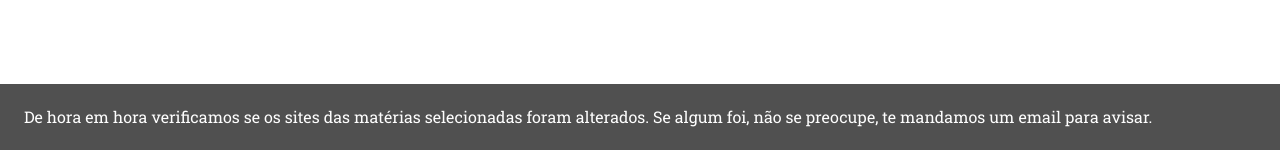
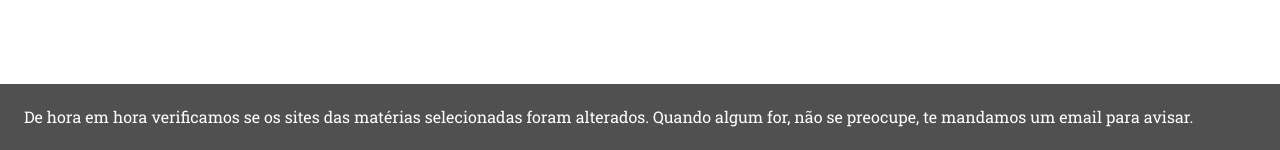
Before and after one commit to fholiveira/avis-IME, a Flask app: template src/templates/feed.html in a window 1280 px wide. Shown: the part 650-800 px from the top of the page. Run offline with Flask 2, Linux system fonts and the light colour scheme; the template is opened without the code that fills it, so the values that code supplies are empty; parts of the project's set-up code (start-up, migrations or seed data) failed here and were passed over; some libraries are stand-ins or nearby versions.

Commit message:
Fix footer text

```diff
--- a/src/templates/feed.html
+++ b/src/templates/feed.html
@@ -43,7 +43,7 @@
       </ul>
     </section>
 
-    <footer>De hora em hora verificamos se os sites das matérias selecionadas foram alterados. Se algum foi, não se preocupe, te mandamos um email para avisar.</footer>
+    <footer>De hora em hora verificamos se os sites das matérias selecionadas foram alterados. Quando algum for, não se preocupe, te mandamos um email para avisar.</footer>
 
     <script src="/static/components/jquery/dist/jquery.min.js"></script>
     <script src="/static/js/home.js"></script>
```
